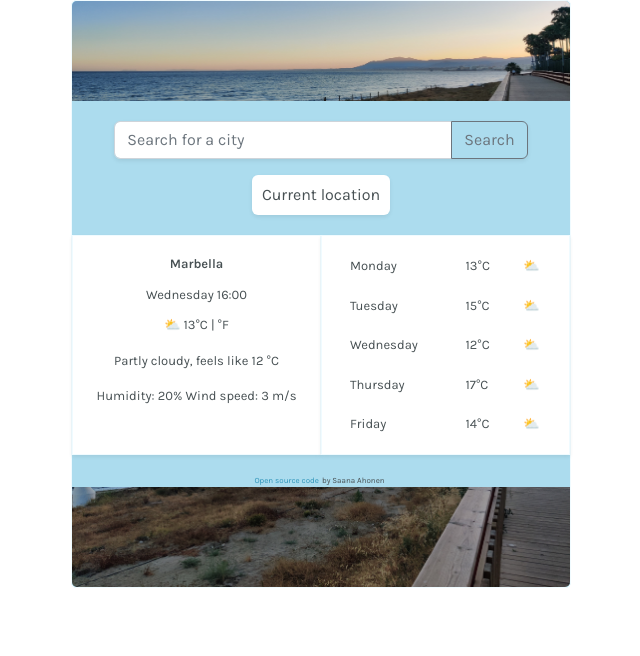
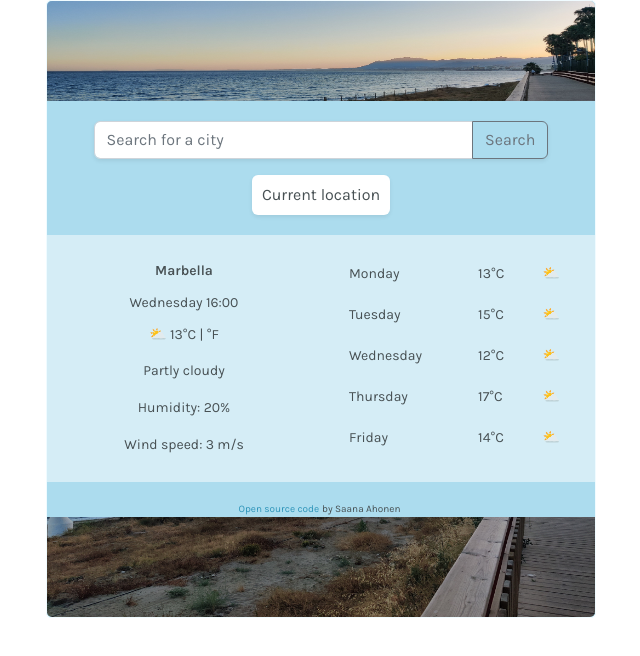
Before and after one commit to sapsu/weather-app-react-project, a React (Create React App) app: page / in a window 1280 px wide. Shown: the top 656 px of the page, without its empty margins (319-959 px from the left). Built offline with nearby package versions, Linux system fonts and the light colour scheme.

Commit message:
Updated weather forecast css and added axios

```diff
--- a/package.json
+++ b/package.json
@@ -6,6 +6,7 @@
     "@testing-library/jest-dom": "^5.16.5",
     "@testing-library/react": "^13.4.0",
     "@testing-library/user-event": "^13.5.0",
+    "axios": "^1.2.1",
     "react": "^18.2.0",
     "react-dom": "^18.2.0",
     "react-scripts": "5.0.1",
--- a/src/App.css
+++ b/src/App.css
@@ -2,7 +2,7 @@
   font-family: "Karla", sans-serif;
   border: 1px solid #f0fbff;
   border-radius: 5px;
-  max-width: 500px;
+  max-width: 550px;
   margin: 0 auto;
   background-color: #acdcee;
 }
--- a/src/Footer.css
+++ b/src/Footer.css
@@ -1,5 +1,5 @@
 p {
-  font-size: 8px;
+  font-size: 10px;
   text-align: center;
   margin: 0;
   color: #475053;
--- a/src/Weather.css
+++ b/src/Weather.css
@@ -1,6 +1,6 @@
 h1 {
   color: #475053;
-  font-size: 13px;
+  font-size: 14px;
   font-weight: bold;
   margin-top: 20px;
   text-align: center;
@@ -8,13 +8,13 @@ h1 {
 h2 {
   margin-top: 15px;
   color: #475053;
-  font-size: 13px;
+  font-size: 14px;
   text-align: center;
 }
 h3,
 h4,
 h5 {
-  font-size: 13px;
+  font-size: 14px;
   color: #475053;
   margin-top: 15px;
   margin-bottom: 20px;
@@ -27,14 +27,12 @@ h5 {
   transition: ease-in-out 30ms all;
 }
 .col-6 {
-  border: 1px solid #f0fbff;
-  border-radius: 0px;
-  background-color: white;
+  background-color: rgba(255, 255, 255, 0.5);
 }
 .col-sm-6,
 .col-sm-4,
 .col-sm-3 {
-  font-size: 13px;
+  font-size: 14px;
   color: #475053;
 }
 .row:hover {
--- a/src/Weather.js
+++ b/src/Weather.js
@@ -5,15 +5,15 @@ export default function Weather() {
   return (
     <div className="container">
       <div className="row justify-content-center">
-        <div className="col-6 shadow-sm">
+        <div className="col-6 pt-2 pb-2">
           <h1>Marbella</h1>
           <h2>Wednesday 16:00</h2>
-
           <h3> ⛅ 13°C | °F</h3>
-          <h4>Partly cloudy, feels like 12 °C</h4>
-          <h5>Humidity: 20% Wind speed: 3 m/s</h5>
+          <h4>Partly cloudy</h4>
+          <h5>Humidity: 20%</h5>
+          <h5>Wind speed: 3 m/s</h5>
         </div>
-        <div className="col-6 shadow-sm" id="forecast">
+        <div className="col-6 pt-2 pb-2" id="forecast">
           <Forecast day="Monday" temperature={13} icon="⛅" />
           <Forecast day="Tuesday" temperature={15} icon="⛅" />
           <Forecast day="Wednesday" temperature={12} icon="⛅" />
```
Also changed, not shown: 1 other file (tests, documents, lock files or other folders).
